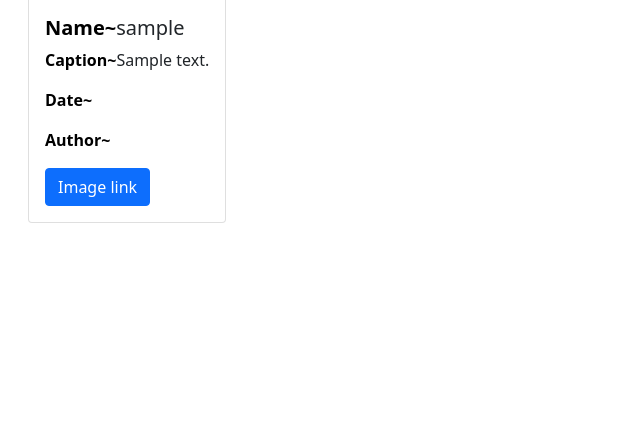
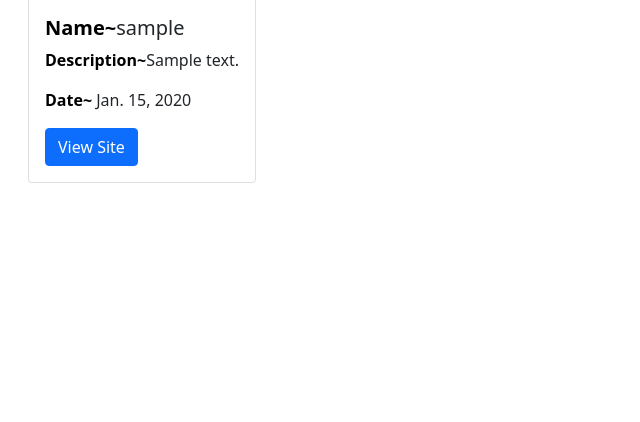
Before and after one commit to Joseph-Wairimu/awards, a Django app: page / in a window 1280 px wide. Shown: the part 686-1108 px from the top of the page, without its empty margins (0-640 px from the left). Run offline with Django 4.2, Linux system fonts and the light colour scheme; tables that the repository leaves empty hold one stand-in row (values such as "Sample post"); some libraries are stand-ins or nearby versions; some web fonts are replaced.

Commit message:
link to site

```diff
--- a/rate/templates/index.html
+++ b/rate/templates/index.html
@@ -109,18 +109,11 @@
                 <img src="{{news_item.image.url}}" class="card-img-top" alt="...">
                 <div class="card-body">
                     <h5 class="card-title"> <span style="color: black; font-weight: bold;">Name~</span>{{news_item.user}}</h5>
-                    <p class="card-text"> <span style="color: black; font-weight: bold;">Caption~</span>{{news_item.description}}</p>
-                    <p class="card-text"> <span style="color: black; font-weight: bold;" >Date~</span> {{news_item.date_uploaded}}</p>
-                    <p class="card-text"> <span style="color: black; font-weight: bold;" >Author~</span> {{news_item.author}}</p>
-                    <div class="content" id="content">
-
-
-
-
-
-
-                      </div>
-                      <a href="{{news_item.image.url}}" class="btn btn-primary">Image link</a>
+                    <p class="card-text"> <span style="color: black; font-weight: bold;">Description~</span>{{news_item.description}}</p>
+                    <p class="card-text"> <span style="color: black; font-weight: bold;" >Date~</span> {{news_item.dateupdated}}</p>
+                     <a href="{{news_item.link }}">
+                         <button  class="btn btn-primary">View Site</button>
+                     </a>
 
 
 
```
